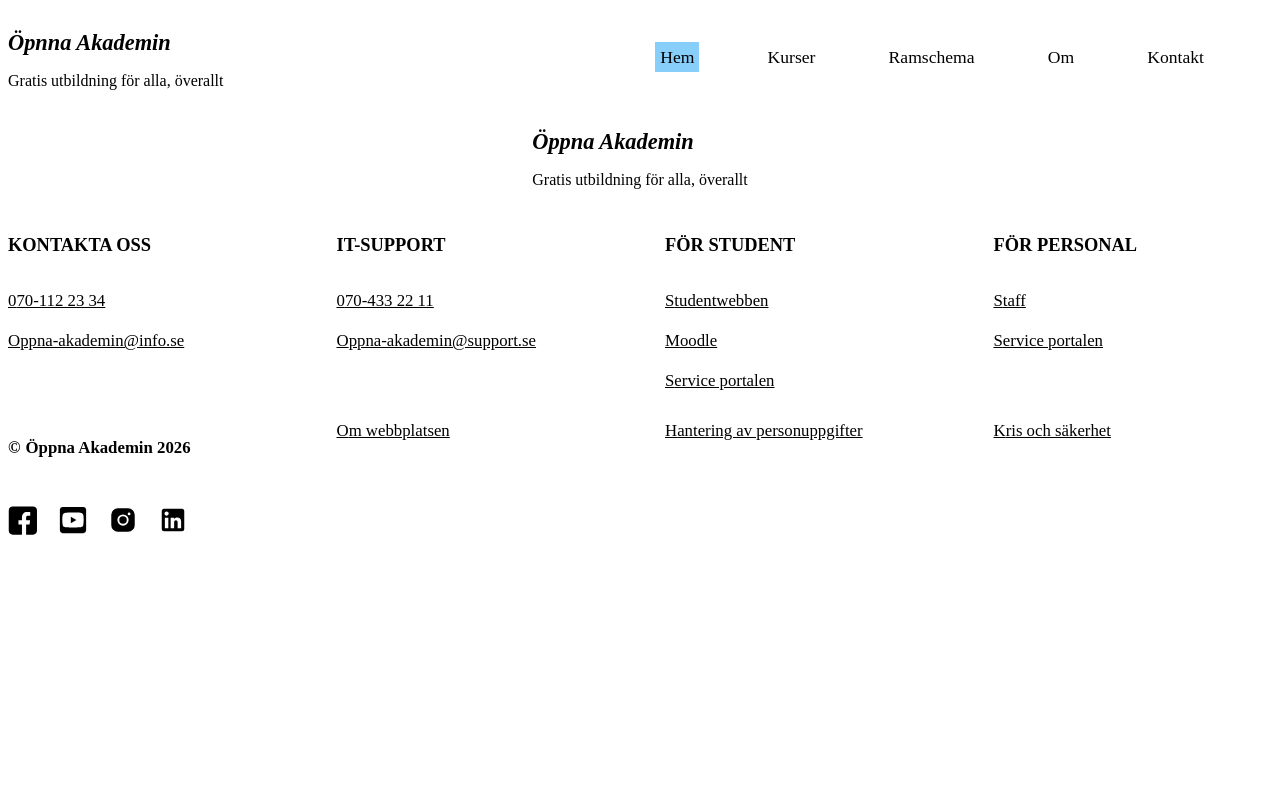
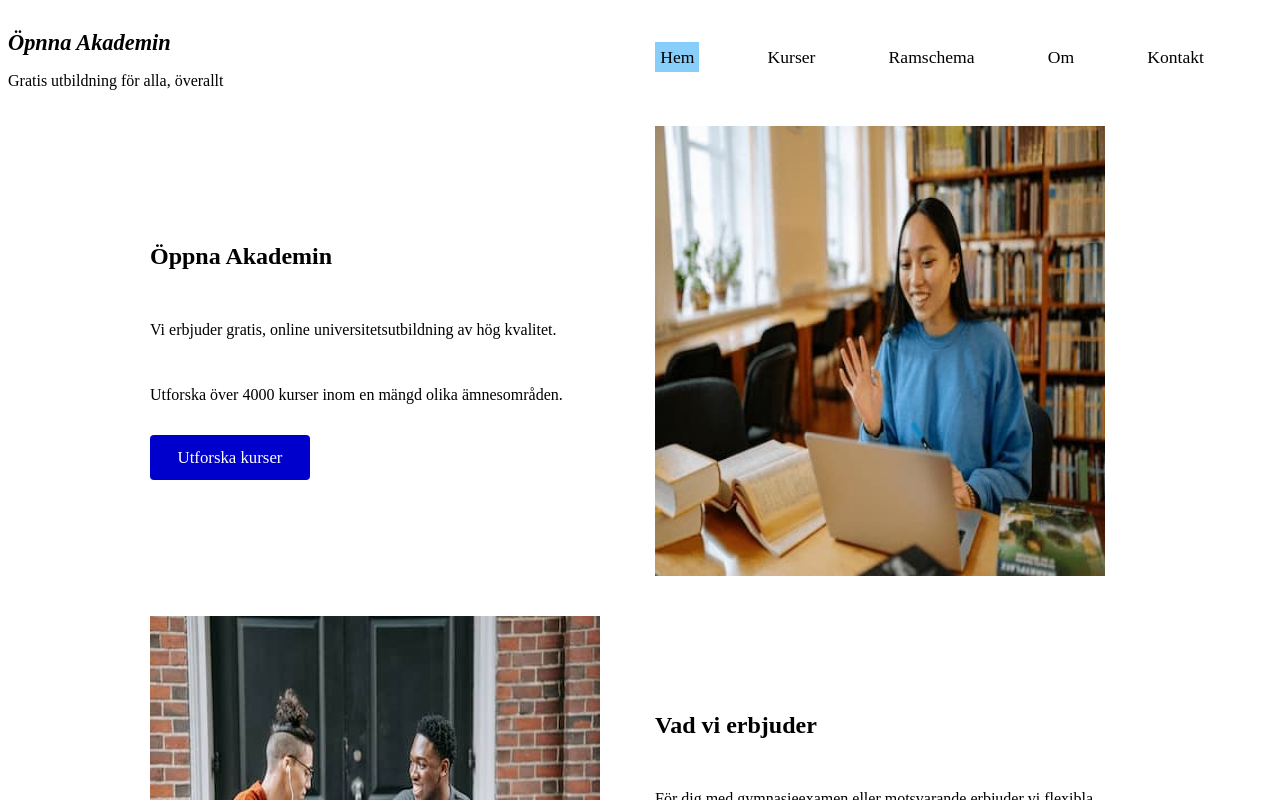
Before and after one commit to izab2500/typescript-projekt, an Angular app: page / in a window 1280 px wide. Shown: the top 800 px of the page. Built offline with nearby package versions, Linux system fonts and the light colour scheme.

Commit message:
Configure routes

```diff
--- a/src/app/app.routes.ts
+++ b/src/app/app.routes.ts
@@ -1,3 +1,49 @@
 import { Routes } from '@angular/router';
+import { Home } from './pages/home/home';
+import { Course } from './pages/course/course';
+import { StudyPlan } from './pages/study-plan/study-plan';
+import { About } from './pages/about/about';
+import { Contact } from './pages/contact/contact';
+import { NotFound } from './pages/not-found/not-found';
 
-export const routes: Routes = [];
+export const routes: Routes = [
+    {
+        path: "",
+        component: Home,
+        title: "Öppna akademin | Hem"
+    },
+    {
+        path: "kurser",
+        component: Course,
+        title: "Öppna akademin | Kurser"
+
+    },
+    {
+        path: "ramschema",
+        component: StudyPlan,
+        title: "Öppna akademin | ramschema"
+    },
+    {
+        path: "om",
+        component: About,
+        title: "Öppna akademin | Om"
+
+    },
+    {
+        path: "kontakt",
+        component: Contact,
+        title: "Öppna akademin | Kontakt"
+
+    },
+
+    {
+        path: '404',
+        component: NotFound,
+        title: "Öppna akademin | 404"
+    },
+    {
+        path: '**',
+        redirectTo: '404'
+    }
+
+];
```
